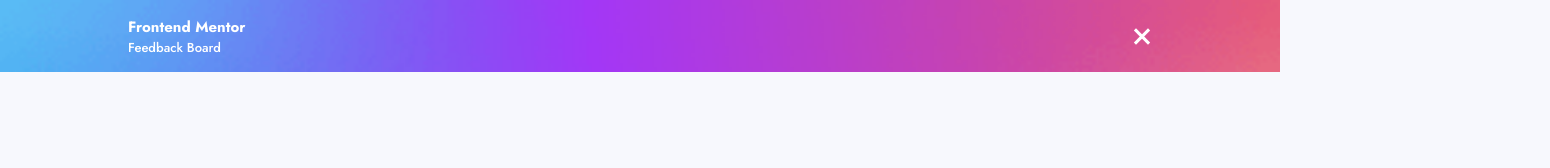
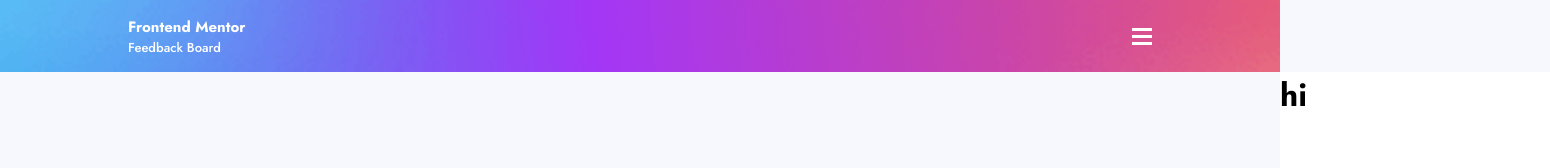
Before and after one commit to konradczarny02/feedback-app, a React (Create React App) app: page / in a window 1280 px wide. Shown: the top 168 px of the page, 1550 px wide, since content can reach past the window. Built offline with nearby package versions, Linux system fonts and the light colour scheme.

Commit message:
created context for opening sidebar

```diff
--- a/src/App.tsx
+++ b/src/App.tsx
@@ -3,12 +3,17 @@ import { ThemeProvider } from 'styled-components';
 import { GlobalStyles } from 'assets/styles/GlobalStyles';
 import { theme } from 'assets/styles/theme';
 import Navigation from 'components/organisms/Navigation/Navigation';
+import Sidebar from 'components/organisms/Sidebar/Sidebar';
+import NavigationProvider from 'providers/NavigationProvider';
 
 const App = () => {
   return (
     <ThemeProvider theme={theme}>
       <GlobalStyles />
-      <Navigation />
+      <NavigationProvider>
+        <Navigation />
+        <Sidebar />
+      </NavigationProvider>
     </ThemeProvider>
   );
 };
--- a/src/assets/styles/GlobalStyles.ts
+++ b/src/assets/styles/GlobalStyles.ts
@@ -19,6 +19,7 @@ export const GlobalStyles = createGlobalStyle`
     min-height: 100vh;
     margin: 0;
     padding: 0;
+    overflow-x: hidden;
   }
 
   a, input, button, textarea {
--- /dev/null
+++ b/src/components/atoms/Hamburger/Hamburger.styles.tsx
@@ -0,0 +1,35 @@
+import styled from 'styled-components';
+
+interface HamburgerInterface {
+  isOpen: boolean;
+}
+
+export const HamburgerWrapper = styled.div<HamburgerInterface>`
+  width: 20px;
+  height: 17px;
+  display: flex;
+  flex-direction: column;
+  justify-content: space-between;
+  cursor: pointer;
+  overflow: hidden;
+
+  div {
+    width: 100%;
+    height: 3px;
+    background-color: ${({ theme }) => theme.colors.white};
+    transition: transform 0.3s ease-in-out;
+  }
+
+  div:first-child {
+    transform: translateY(${({ isOpen }) => (isOpen ? '7px' : '0')}) rotate(${({ isOpen }) => (isOpen ? '45deg' : '0')});
+  }
+
+  div:nth-child(2) {
+    transform: translateX(${({ isOpen }) => (isOpen ? '-100%' : '0')});
+  }
+
+  div:last-child {
+    transform: translateY(${({ isOpen }) => (isOpen ? '-7px' : '0')})
+      rotate(${({ isOpen }) => (isOpen ? '-45deg' : '0')});
+  }
+`;
--- a/src/components/atoms/Hamburger/Hamburger.tsx
+++ b/src/components/atoms/Hamburger/Hamburger.tsx
@@ -1,43 +1,9 @@
-import styled from 'styled-components';
-import { useState } from 'react';
-
-interface HamburgerInterface {
-  isOpen: boolean;
-}
-
-export const HamburgerWrapper = styled.div<HamburgerInterface>`
-  width: 20px;
-  height: 17px;
-  display: flex;
-  flex-direction: column;
-  justify-content: space-between;
-  cursor: pointer;
-  overflow: hidden;
-
-  div {
-    width: 100%;
-    height: 3px;
-    background-color: ${({ theme }) => theme.colors.white};
-    transition: transform 0.3s ease-in-out;
-  }
-
-  div:first-child {
-    transform: translateY(${({ isOpen }) => (isOpen ? '7px' : '0')}) rotate(${({ isOpen }) => (isOpen ? '45deg' : '0')});
-  }
-
-  div:nth-child(2) {
-    transform: translateX(${({ isOpen }) => (isOpen ? '-100%' : '0')});
-  }
-
-  div:last-child {
-    transform: translateY(${({ isOpen }) => (isOpen ? '-7px' : '0')})
-      rotate(${({ isOpen }) => (isOpen ? '-45deg' : '0')});
-  }
-`;
+import { useContext } from 'react';
+import { NavigationContext } from 'providers/NavigationProvider';
+import { HamburgerWrapper } from 'components/atoms/Hamburger/Hamburger.styles';
 
 const Hamburger = () => {
-  const [isOpen, setIsOpen] = useState<boolean>(true);
-  const handleOpen = () => setIsOpen((prevState) => !prevState);
+  const { isOpen, handleOpen } = useContext(NavigationContext);
   return (
     <HamburgerWrapper onClick={handleOpen} isOpen={isOpen}>
       <div></div>
--- /dev/null
+++ b/src/components/organisms/Navigation/Navigation.styles.ts
@@ -0,0 +1,13 @@
+import styled from 'styled-components';
+import bg from 'assets/images/mobile/background-header.png';
+
+export const NavWrapper = styled.nav`
+  padding: 16px 10%;
+  width: 100%;
+  height: 72px;
+  display: flex;
+  justify-content: space-between;
+  align-items: center;
+  background-image: url('${bg}');
+  background-size: cover;
+`;
--- a/src/components/organisms/Navigation/Navigation.tsx
+++ b/src/components/organisms/Navigation/Navigation.tsx
@@ -1,18 +1,6 @@
-import styled from 'styled-components';
+import { NavWrapper } from './Navigation.styles';
 import Name from 'components/atoms/Name/Name';
 import Hamburger from 'components/atoms/Hamburger/Hamburger';
-import bg from 'assets/images/mobile/background-header.png';
-
-export const NavWrapper = styled.nav`
-  padding: 16px 10%;
-  width: 100%;
-  height: 72px;
-  display: flex;
-  justify-content: space-between;
-  align-items: center;
-  background-image: url('${bg}');
-  background-size: cover;
-`;
 
 const Navigation = () => {
   return (
--- /dev/null
+++ b/src/components/organisms/Sidebar/Sidebar.styles.tsx
@@ -0,0 +1,16 @@
+import styled from 'styled-components';
+
+interface SidebarWrapperInterface {
+  isOpen: boolean;
+}
+
+export const SidebarWrapper = styled.div<SidebarWrapperInterface>`
+  width: 270px;
+  height: calc(100vh - 72px);
+  position: absolute;
+  top: 72px;
+  right: 0;
+  background-color: ${({ theme }) => theme.colors.white};
+  transform: translateX(${({ isOpen }) => (isOpen ? '0' : '100%')});
+  transition: transform 0.4s ease;
+`;
--- /dev/null
+++ b/src/components/organisms/Sidebar/Sidebar.tsx
@@ -0,0 +1,14 @@
+import { SidebarWrapper } from 'components/organisms/Sidebar/Sidebar.styles';
+import { NavigationContext } from 'providers/NavigationProvider';
+import { useContext } from 'react';
+
+const Sidebar = () => {
+  const { isOpen } = useContext(NavigationContext);
+  return (
+    <SidebarWrapper isOpen={isOpen}>
+      <h1>hi</h1>
+    </SidebarWrapper>
+  );
+};
+
+export default Sidebar;
--- /dev/null
+++ b/src/providers/NavigationProvider.tsx
@@ -0,0 +1,21 @@
+import { createContext, useState } from 'react';
+
+interface NavigationContextInterface {
+  isOpen: boolean;
+  handleOpen: () => void;
+}
+
+type NavigationProviderProps = {
+  children: React.ReactElement[];
+};
+
+export const NavigationContext = createContext<NavigationContextInterface>({ isOpen: false, handleOpen: () => {} });
+
+const NavigationProvider = ({ children }: NavigationProviderProps) => {
+  const [isOpen, setIsOpen] = useState(false);
+  const handleOpen = () => setIsOpen((prevState) => !prevState);
+
+  return <NavigationContext.Provider value={{ isOpen, handleOpen }}>{children}</NavigationContext.Provider>;
+};
+
+export default NavigationProvider;
```
Also changed, not shown: 1 other file (tests, documents, lock files or other folders).
